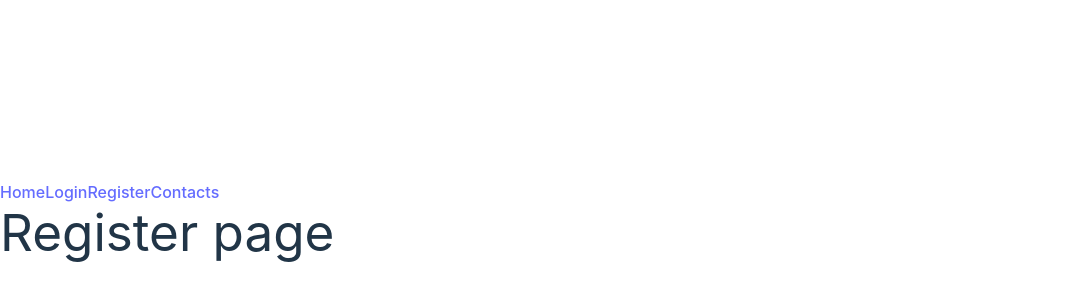
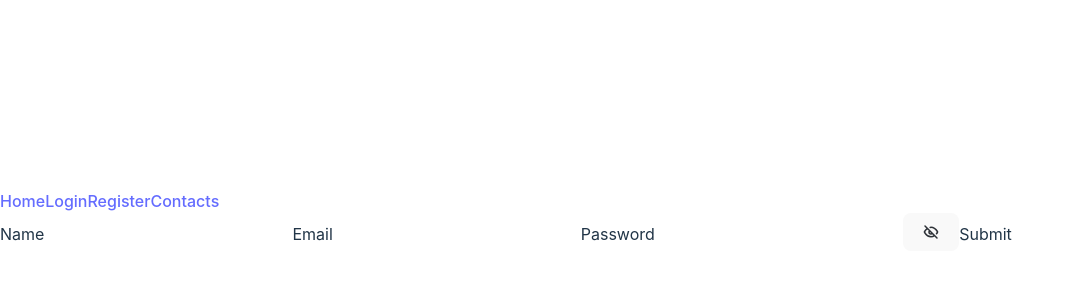
Before and after one commit to Mariia848912/phonebook-ts, a React (Vite) app: page /register in a window 1280 px wide. Shown: the part 180-480 px from the top of the page, without its empty margins (0-1074 px from the left). Built offline with nearby package versions, Linux system fonts and the light colour scheme.

Commit message:
feat: adds register form

```diff
--- a/package.json
+++ b/package.json
@@ -10,13 +10,16 @@
     "preview": "vite preview"
   },
   "dependencies": {
+    "@hookform/resolvers": "^3.3.2",
     "@reduxjs/toolkit": "^1.9.7",
     "axios": "^1.6.0",
     "react": "^18.2.0",
     "react-dom": "^18.2.0",
+    "react-hook-form": "^7.48.2",
     "react-redux": "^8.1.3",
     "react-router-dom": "^6.18.0",
-    "redux-persist": "^6.0.0"
+    "redux-persist": "^6.0.0",
+    "yup": "^1.3.2"
   },
   "devDependencies": {
     "@types/react": "^18.2.15",
--- /dev/null
+++ b/src/components/Forms/CustomInput/CustomInput.tsx
@@ -0,0 +1,19 @@
+import { InputProps } from "./CustomInput.types";
+
+export const CustomInput = ({
+  label,
+  register,
+  name,
+  type,
+  error,
+  ...rest
+}: InputProps) => {
+  return (
+    <>
+      <label htmlFor={name}>{label}</label>
+      <input id={name} type={type} {...register(name)} {...rest} />
+
+      {error?.message && <p>{error.message}</p>}
+    </>
+  );
+};
--- /dev/null
+++ b/src/components/Forms/RegisterForm.tsx
@@ -0,0 +1,60 @@
+import { useForm, SubmitHandler } from "react-hook-form";
+import { yupResolver } from "@hookform/resolvers/yup";
+import { useState } from "react";
+import { UserRegister } from "../../types/user.types";
+import { getValitadionSchemaRegisterForm } from "../../utils/getValitadionSchemaRegisterForm";
+import { useAppDispatch } from "../../redux/hooks";
+import { signUp } from "../../redux/auth/authOperations";
+import { Eye, EyeOff } from "../../images/icons";
+import { CustomInput } from "./CustomInput/CustomInput";
+
+export const RegisterForm = () => {
+  const dispatch = useAppDispatch();
+  const [showPassword, setShowPassword] = useState(false);
+  const toogleShowPassword = () => {
+    setShowPassword((prev) => !prev);
+  };
+  const {
+    register,
+    handleSubmit,
+    formState: { errors },
+  } = useForm<UserRegister>({
+    resolver: yupResolver(getValitadionSchemaRegisterForm()),
+  });
+
+  const onSubmit: SubmitHandler<UserRegister> = (data) => {
+    dispatch(signUp(data));
+  };
+  return (
+    <form onSubmit={handleSubmit(onSubmit)}>
+      <CustomInput
+        label="Name"
+        register={register}
+        name="name"
+        type="text"
+        error={errors.name}
+      />
+      <CustomInput
+        label="Email"
+        register={register}
+        name="email"
+        type="email"
+        error={errors.email}
+      />
+
+      <CustomInput
+        label="Password"
+        register={register}
+        name="password"
+        type={showPassword ? "text" : "password"}
+        error={errors.password}
+      />
+
+      <button type="button" onClick={toogleShowPassword}>
+        {showPassword ? <Eye /> : <EyeOff />}
+      </button>
+
+      <input type="submit" />
+    </form>
+  );
+};
--- /dev/null
+++ b/src/images/icons/Eye.tsx
@@ -0,0 +1,14 @@
+const Eye = ({
+    color = '#2E3238',
+    size = '16'
+}) => {
+
+    return (
+      <svg xmlns="http://www.w3.org/2000/svg" width={size} height={size} viewBox="0 0 16 16" fill="none">
+<path d="M1.61342 8.47415C1.52262 8.33039 1.47723 8.25851 1.45182 8.14764C1.43273 8.06436 1.43273 7.93303 1.45182 7.84975C1.47723 7.73889 1.52262 7.66701 1.61341 7.52325C2.36369 6.33526 4.59693 3.33203 8.00027 3.33203C11.4036 3.33203 13.6369 6.33526 14.3871 7.52325C14.4779 7.66701 14.5233 7.73889 14.5487 7.84975C14.5678 7.93303 14.5678 8.06436 14.5487 8.14764C14.5233 8.25851 14.4779 8.33039 14.3871 8.47415C13.6369 9.66214 11.4036 12.6654 8.00027 12.6654C4.59693 12.6654 2.36369 9.66214 1.61342 8.47415Z" stroke={color} strokeWidth="1.5" strokeLinecap="round" strokeLinejoin="round"/>
+<path d="M8.00027 9.9987C9.10484 9.9987 10.0003 9.10327 10.0003 7.9987C10.0003 6.89413 9.10484 5.9987 8.00027 5.9987C6.8957 5.9987 6.00027 6.89413 6.00027 7.9987C6.00027 9.10327 6.8957 9.9987 8.00027 9.9987Z" stroke={color} strokeWidth="1.5" strokeLinecap="round" strokeLinejoin="round"/>
+</svg>
+    )
+}
+
+export default Eye;
--- /dev/null
+++ b/src/images/icons/EyeOff.tsx
@@ -0,0 +1,13 @@
+export const EyeOff = ({
+    color = '#2E3238',
+    size = '16'
+}) => {
+
+    return (
+  <svg xmlns="http://www.w3.org/2000/svg" width={size} height={size} viewBox="0 0 16 16" fill="none">
+  <path d="M7.16196 3.39488C7.4329 3.35482 7.7124 3.33333 8.00028 3.33333C11.4036 3.33333 13.6369 6.33656 14.3871 7.52455C14.4779 7.66833 14.5233 7.74023 14.5488 7.85112C14.5678 7.93439 14.5678 8.06578 14.5487 8.14905C14.5233 8.25993 14.4776 8.3323 14.3861 8.47705C14.1862 8.79343 13.8814 9.23807 13.4777 9.7203M4.48288 4.47669C3.0415 5.45447 2.06297 6.81292 1.61407 7.52352C1.52286 7.66791 1.47725 7.74011 1.45183 7.85099C1.43273 7.93426 1.43272 8.06563 1.45181 8.14891C1.47722 8.25979 1.52262 8.33168 1.61342 8.47545C2.36369 9.66344 4.59694 12.6667 8.00028 12.6667C9.37255 12.6667 10.5546 12.1784 11.5259 11.5177M2.00028 2L14.0003 14M6.58606 6.58579C6.22413 6.94772 6.00028 7.44772 6.00028 8C6.00028 9.10457 6.89571 10 8.00028 10C8.55256 10 9.05256 9.77614 9.41449 9.41421" stroke={color} strokeWidth="1.5" strokeLinecap="round" strokeLinejoin="round"/>
+</svg>
+    )
+}
+
+export default EyeOff;
--- /dev/null
+++ b/src/images/icons/index.ts
@@ -0,0 +1,6 @@
+import Eye from './Eye'
+import EyeOff from './EyeOff'
+
+export {
+    Eye, EyeOff
+}
--- a/src/pages/Register.tsx
+++ b/src/pages/Register.tsx
@@ -1,7 +1,7 @@
-import { Temporary } from "../components/Temporary";
+import { RegisterForm } from "../components/Forms/RegisterForm";
 
 const Register = () => {
-    return <Temporary  text='Register page'/>
+    return <RegisterForm />
 
 
 }
--- a/src/redux/auth/authOperations.ts
+++ b/src/redux/auth/authOperations.ts
@@ -5,11 +5,11 @@ import { RootState } from '../store';
 import {UserLogIn, UserRegister} from '../../types/user.types'
 
 
-export const register = createAsyncThunk(
-  'auth/register',
+export const signUp = createAsyncThunk(
+  'auth/signUp',
   async (credentials:UserRegister, thunkAPI) => {
     try {
-      const response = await api.register(credentials);
+      const response = await api.signUp(credentials);
           return response;
     } catch (error) {
         return thunkAPI.rejectWithValue(
--- a/src/redux/auth/authSlice.ts
+++ b/src/redux/auth/authSlice.ts
@@ -1,4 +1,4 @@
-import { logIn, logOut,  refreshUser,  register } from './authOperations';
+import { logIn, logOut,  refreshUser,  signUp } from './authOperations';
 import { createSlice } from '@reduxjs/toolkit'
 
 export interface AuthState {
@@ -20,7 +20,7 @@ const authSlice = createSlice({
   reducers: {},
   extraReducers: builder => {
     builder
-      .addCase(register.fulfilled, (state, action) => {
+      .addCase(signUp.fulfilled, (state, action) => {
         state.user = action.payload.user;
         state.token = action.payload.token;
         state.isLoggedIn = true;
--- a/src/service/apiService.ts
+++ b/src/service/apiService.ts
@@ -12,7 +12,7 @@ const clearAuthHeader = () => {
   axios.defaults.headers.common.Authorization = '';
 };
 
-export const register = async (credentials: UserRegister) => {
+export const signUp = async (credentials: UserRegister) => {
   const { data } = await axios.post('/users/signup', credentials);
   setAuthHeader(data.token);
   return data;
--- /dev/null
+++ b/src/utils/getValitadionSchemaRegisterForm.ts
@@ -0,0 +1,17 @@
+import * as yup from 'yup';
+
+export const getValitadionSchemaRegisterForm = () => {
+  const emailRegExp =
+    /^([a-z0-9_-]+\.)*[a-z0-9_-]+@[a-z0-9_-]+(\.[a-z0-9_-]+)*\.[a-z]{2,6}$/;
+  const emailValidationText =
+    'A valid email address has 4 parts: recipient name (John2), @ symbol, domain name (gmail), top-level domain (.com). For example: "John52@gmail.com".';
+  return yup.object().shape({
+    name: yup.string().trim().required('Name is a required field'),
+    email: yup
+      .string()
+      .trim()
+      .required('Email is a required field')
+      .matches(emailRegExp, emailValidationText),
+    password: yup.string().min(7).required('Password is a required field'),
+  });
+};
```
Also changed, not shown: src/components/Forms/CustomInput/CustomInput.types.ts (added, +16 -0 lines), 1 other file (tests, documents, lock files or other folders).
